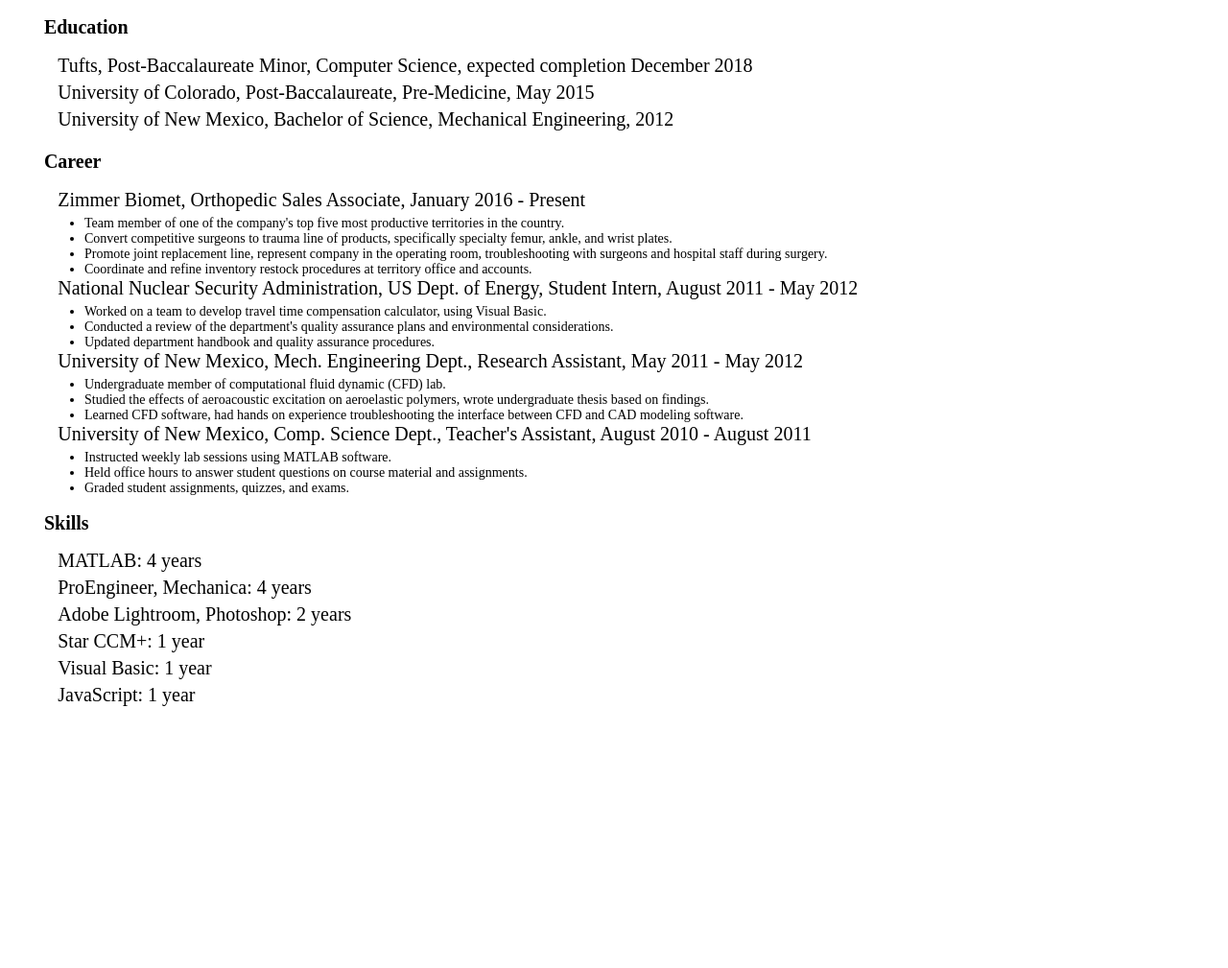
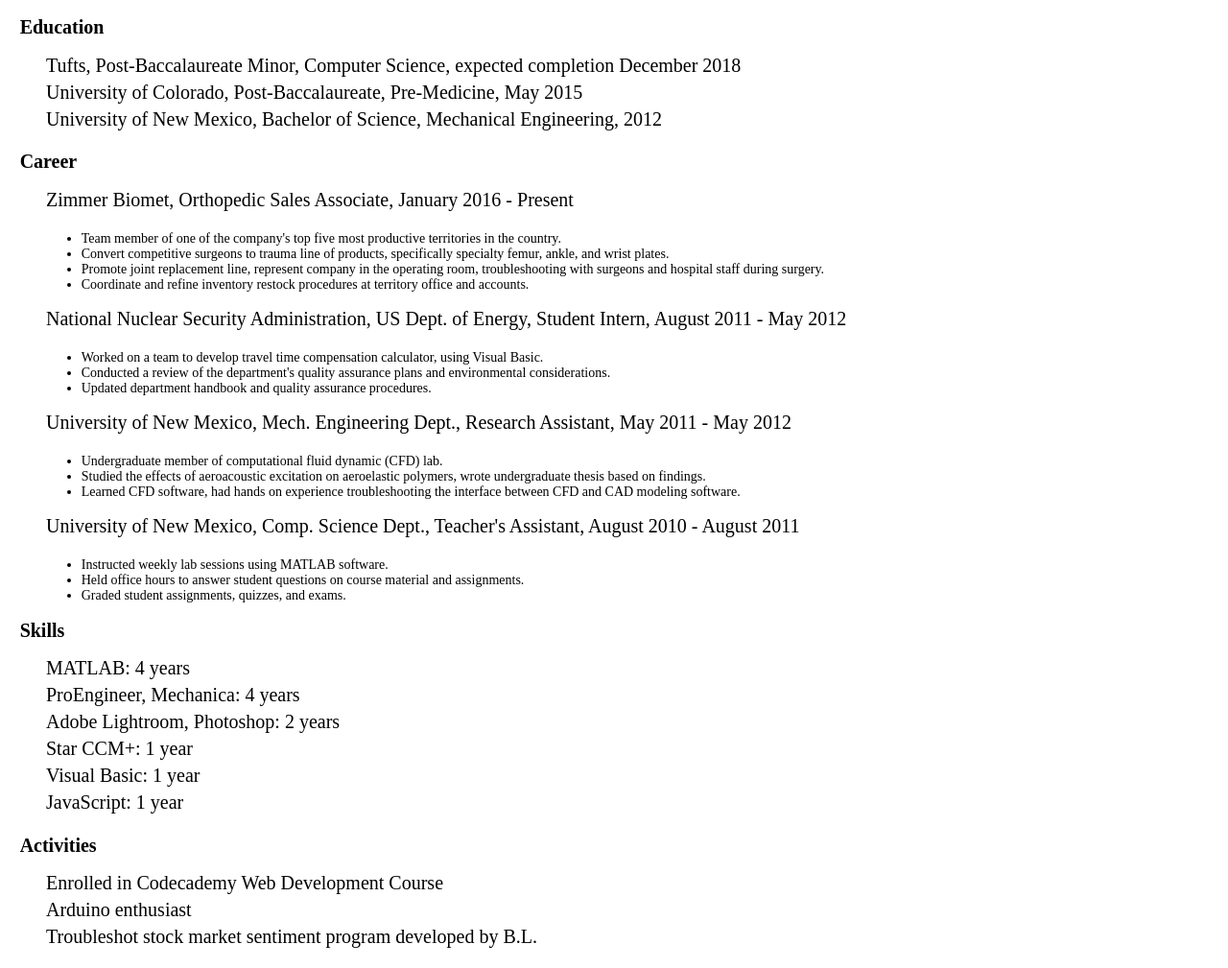
Before and after one commit to mrobin12/mrobin12.github.io, a plain HTML site: page resume.html in a window 1280 px wide. Shown: the part 57-1066 px from the top of the page at 96% size. Before the commit the page ends 814 px from the top, so only its background shows below. Drawn offline with Linux system fonts and the light colour scheme.

Commit message:
corrected html and css errors

```diff
--- a/resume.html
+++ b/resume.html
@@ -16,32 +16,38 @@
 		</ul>
 		<h2>Career</h2>
 		<ul>
-		<li class="career">Zimmer Biomet, Orthopedic Sales Associate, January 2016 - Present</li>
+			<li class="career">Zimmer Biomet, Orthopedic Sales Associate, January 2016 - Present</li>
+		</ul>
 			<ul>
 				<li>Team member of one of the company's top five most productive territories in the country.</li>
 				<li>Convert competitive surgeons to trauma line of products, specifically specialty femur, ankle, and wrist plates.</li>
 				<li>Promote joint replacement line, represent company in the operating room, troubleshooting with surgeons and hospital staff during surgery.</li>
 				<li>Coordinate and refine inventory restock procedures at territory office and accounts.</li>
 			</ul>
-		<li class="career">National Nuclear Security Administration, US Dept. of Energy, Student Intern, August 2011 - May 2012</li>
+		<ul>
+			<li class="career">National Nuclear Security Administration, US Dept. of Energy, Student Intern, August 2011 - May 2012</li>
+		</ul>
 			<ul>
 				<li>Worked on a team to develop travel time compensation calculator, using Visual Basic.</li>
 				<li>Conducted a review of the department's quality assurance plans and environmental considerations.</li>
 				<li>Updated department handbook and quality assurance procedures.</li>
 			</ul>
-		<li class="career">University of New Mexico, Mech. Engineering Dept., Research Assistant, May 2011 - May 2012</li>
+		<ul>
+			<li class="career">University of New Mexico, Mech. Engineering Dept., Research Assistant, May 2011 - May 2012</li>
+		</ul>
 			<ul>
 				<li>Undergraduate member of computational fluid dynamic (CFD) lab.</li>
 				<li>Studied the effects of aeroacoustic excitation on aeroelastic polymers, wrote undergraduate thesis based on findings.</li>
 				<li>Learned CFD software, had hands on experience troubleshooting the interface between CFD and CAD modeling software.</li>
 			</ul>
-		<li class="career">University of New Mexico, Comp. Science Dept., Teacher's Assistant, August 2010 - August 2011</li>
+		<ul>
+			<li class="career">University of New Mexico, Comp. Science Dept., Teacher's Assistant, August 2010 - August 2011</li>
+		</ul>
 			<ul>
 				<li>Instructed weekly lab sessions using MATLAB software.</li>
 				<li>Held office hours to answer student questions on course material and assignments.</li>
 				<li>Graded student assignments, quizzes, and exams.</li>
 			</ul>
-		</ul>
 		<h2>Skills</h2>
 			<ul>
 				<li class="skills">MATLAB: 4 years</li>
@@ -51,5 +57,11 @@
 				<li class="skills">Visual Basic: 1 year</li>
 				<li class="skills">JavaScript: 1 year</li>
 			</ul>
+		<h2>Activities</h2>
+			<ul>
+				<li class="skills">Enrolled in Codecademy Web Development Course</li>
+				<li class="skills">Arduino enthusiast</li>
+				<li class="skills">Troubleshot stock market sentiment program developed by B.L.</li>
+			</ul>
 	</body>
 </html>
--- a/style.css
+++ b/style.css
@@ -12,8 +12,8 @@
 	font-family: "Avenir";
 	text-align: left;
 	font-size: 20px;
-	margin-left: 3%;
-	margin-right: 3%;
+	margin-left: 1%;
+	margin-right: 1%;
 }
 
 .header {
@@ -54,6 +54,8 @@
 	list-style-type: disc;
 	font-size: 14px;
 	text-align: justify;
+	margin-left: 3%;
+	margin-right: 3%;
 }
 
 .education, .career, .skills {
@@ -62,6 +64,6 @@
 	font-size: 20px;
 	padding-bottom: 5px;
 	text-align: justify;
-	margin-left: 1%;
-	margin-right: 1%;
+	margin-left: 0%;
+	margin-right: 0%;
 }
```
